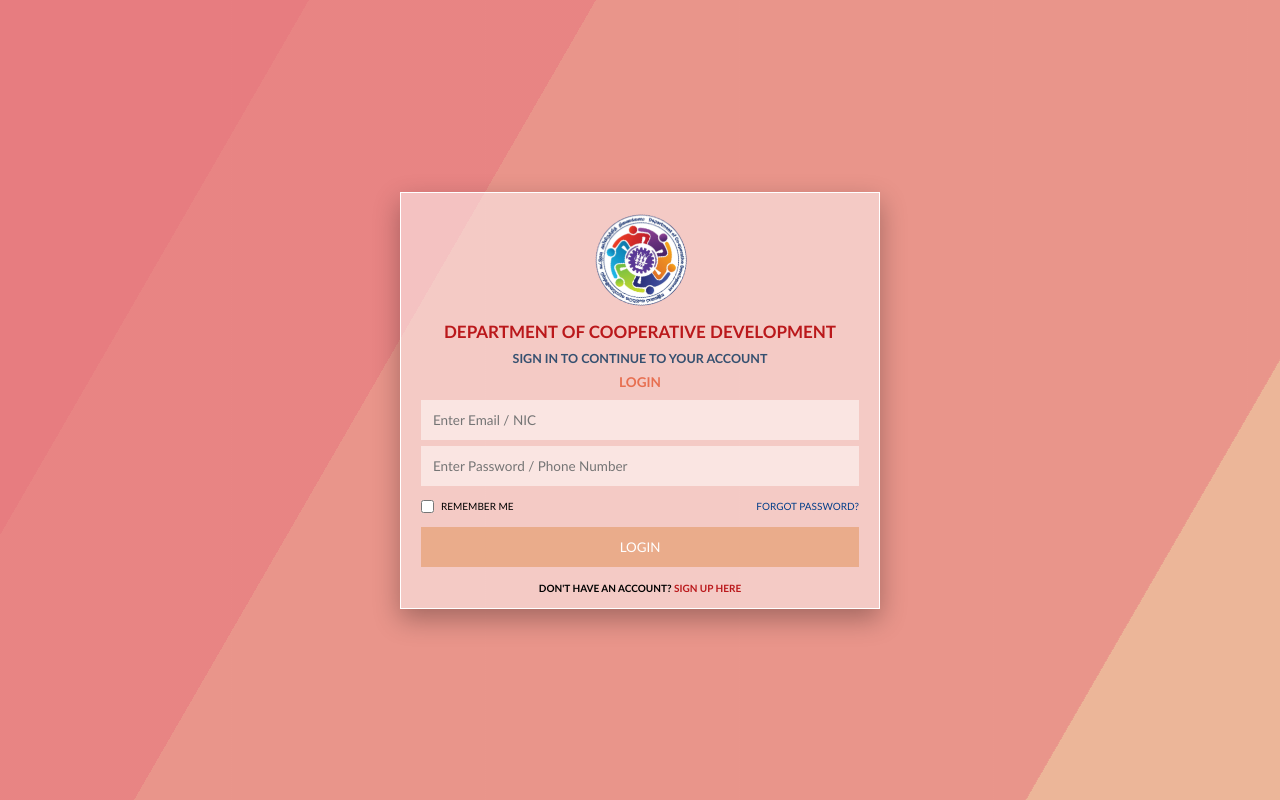
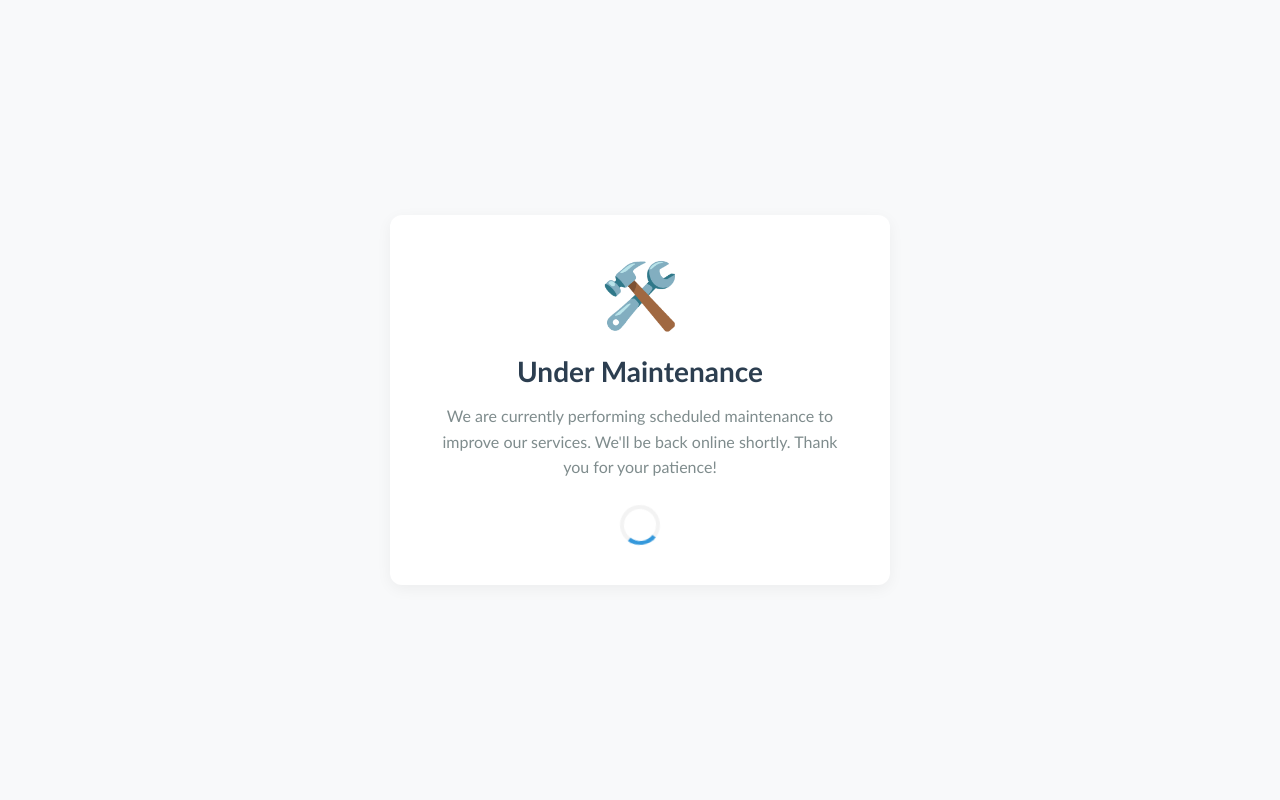
Before and after one commit to su-bathi3210/PersonalFile-Frontend, a React (Vite) app in the folder CooperativeDevelopment - Frontend/: page / in a window 1280 px wide. Built offline with nearby package versions, Linux system fonts and the light colour scheme.

Commit message:
Under Maintenance

```diff
--- a/CooperativeDevelopment - Frontend/src/App.jsx
+++ b/CooperativeDevelopment - Frontend/src/App.jsx
@@ -10,6 +10,7 @@
 
 // Logins
 import LoginRegister from './Component/Logins/LoginRegister';
+import UnderMaintenance from './Component/Logins/UnderMaintains';
 
 // Dashboards
 import EmployeeDashboard from './Component/Dashboard/EmployeeDashboard';
@@ -90,7 +91,7 @@
   return (
     <BrowserRouter>
       <Routes>
-        <Route path="/" element={<LoginRegister />} />
+        <Route path="/" element={<UnderMaintenance />} />
         <Route path="/Unauthorized" element={<Unauthorized />} />
 
         <Route element={
--- a/CooperativeDevelopment - Frontend/src/Component/Logins/UnderMaintains.jsx
+++ b/CooperativeDevelopment - Frontend/src/Component/Logins/UnderMaintains.jsx
@@ -1,7 +1,6 @@
 import React from 'react';
 
 const UnderMaintenance = () => {
-    // Inline styles use karala thiyenne custom CSS file ekak nathuvath vada karanna
     const styles = {
         container: {
             display: 'flex',
@@ -26,7 +25,7 @@
         icon: {
             fontSize: '64px',
             marginBottom: '20px',
-            color: '#f39c12', // Warning color
+            color: '#f39c12',
         },
         title: {
             fontSize: '28px',
@@ -54,7 +53,6 @@
     return (
         <div style={styles.container}>
             <div style={styles.card}>
-                {/* Maintenance Icon ekak (Emoji) */}
                 <div style={styles.icon}>🛠️</div>
 
                 <h1 style={styles.title}>Under Maintenance</h1>
@@ -64,7 +62,6 @@
                     We'll be back online shortly. Thank you for your patience!
                 </p>
 
-                {/* Loading animation ekak hadaganna custom style injection ekak */}
                 <div style={styles.spinner}></div>
                 <style>{`
                     @keyframes spin {
```
